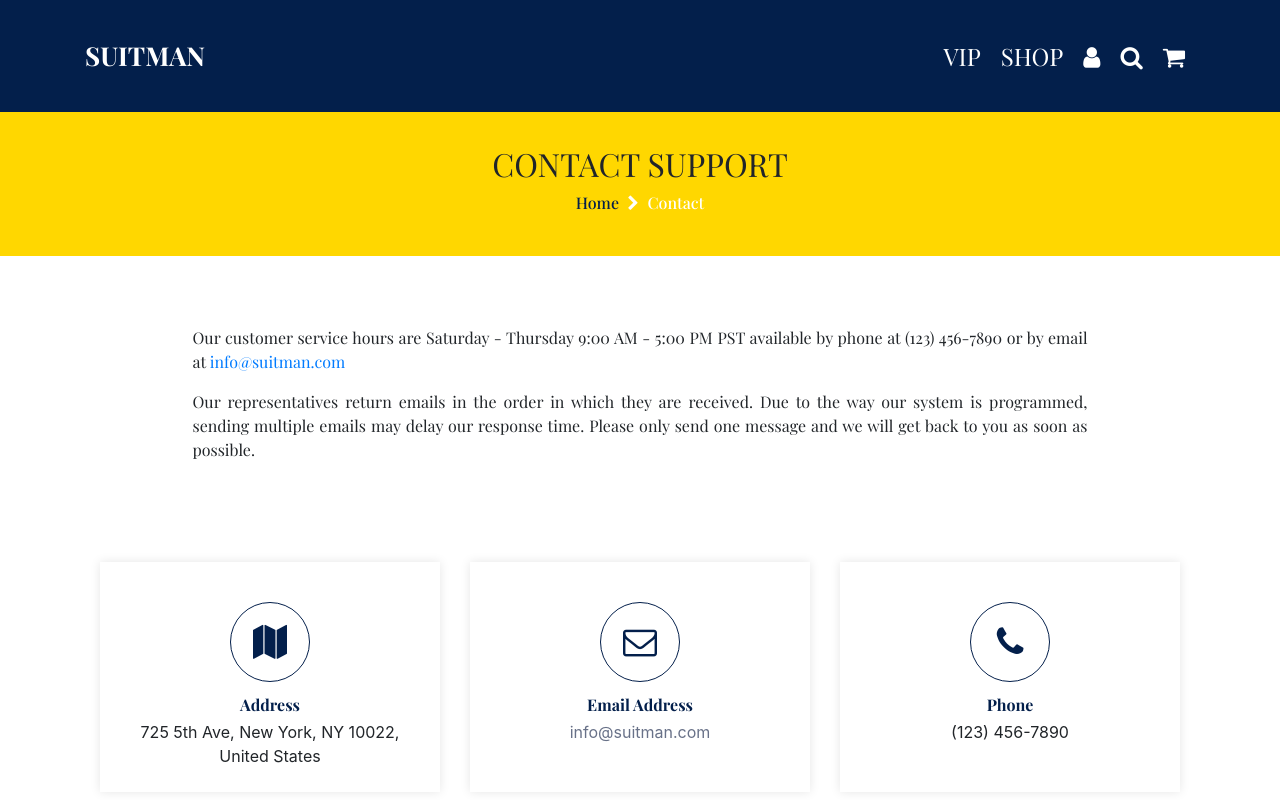
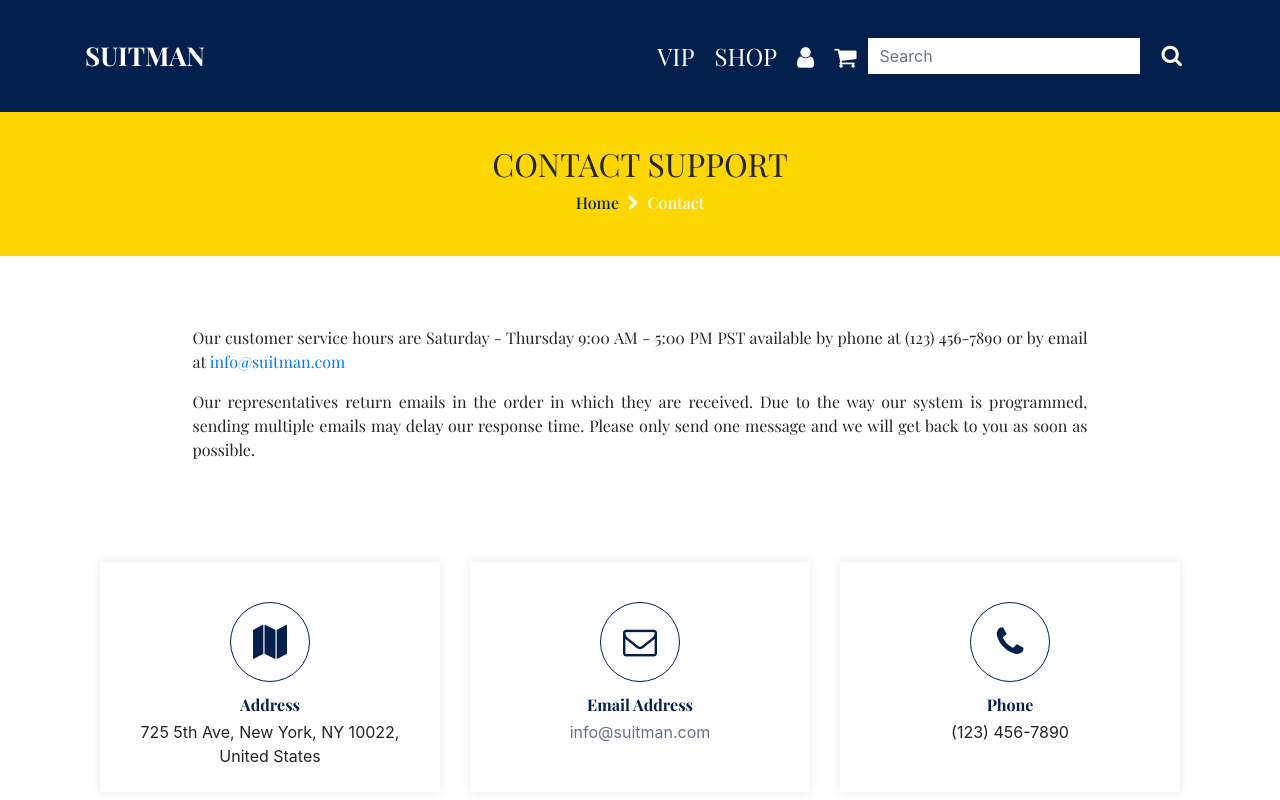
Before and after one commit to Faisalhasan7/Suitman, a plain HTML site: page contact.html in a window 1280 px wide. Shown: the top 800 px of the page. Drawn offline with nearby package versions, Linux system fonts and the light colour scheme; a web font is replaced by a local one.

Commit message:
Search Box Added

```diff
--- a/contact.html
+++ b/contact.html
@@ -48,16 +48,17 @@
                         </li>
                         <li class="nav-item">
                             <a class="nav-link" href="#">
-                                <i class="fa fa-search" aria-hidden="true"></i>
-                            </a>
-                        </li>
-                        <li class="nav-item">
-                            <a class="nav-link" href="#">
                                 <i class="fa fa-shopping-cart" aria-hidden="true"></i>
                             </a>
                         </li>
                     </ul>
 
+                    <form class="form-inline my-2 my-lg-0">
+                        <input class="form-control mr-sm-2" type="search" placeholder="Search" aria-label="Search">
+                        <button class="btn btn-outline-success my-2 my-sm-0" type="submit">
+                            <i class="fa fa-search" aria-hidden="true"></i>
+                        </button>
+                    </form>
                 </div>
             </div>
         </nav>
```
Also changed, not shown: faq.html (+6 -8 lines), privacy-policy.html (+6 -8 lines), shipping.html (+6 -8 lines), terms.html (+6 -6 lines).
